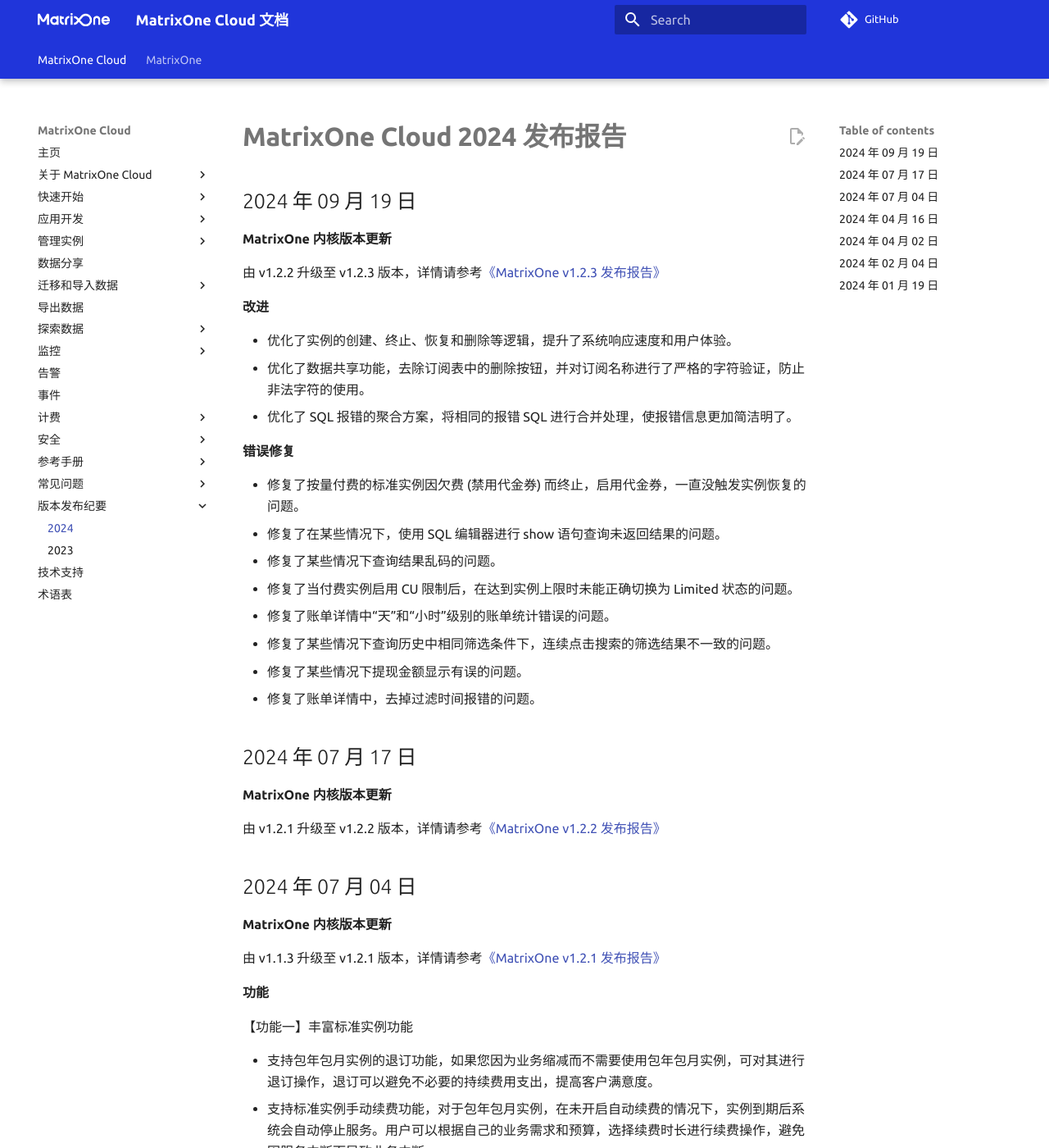
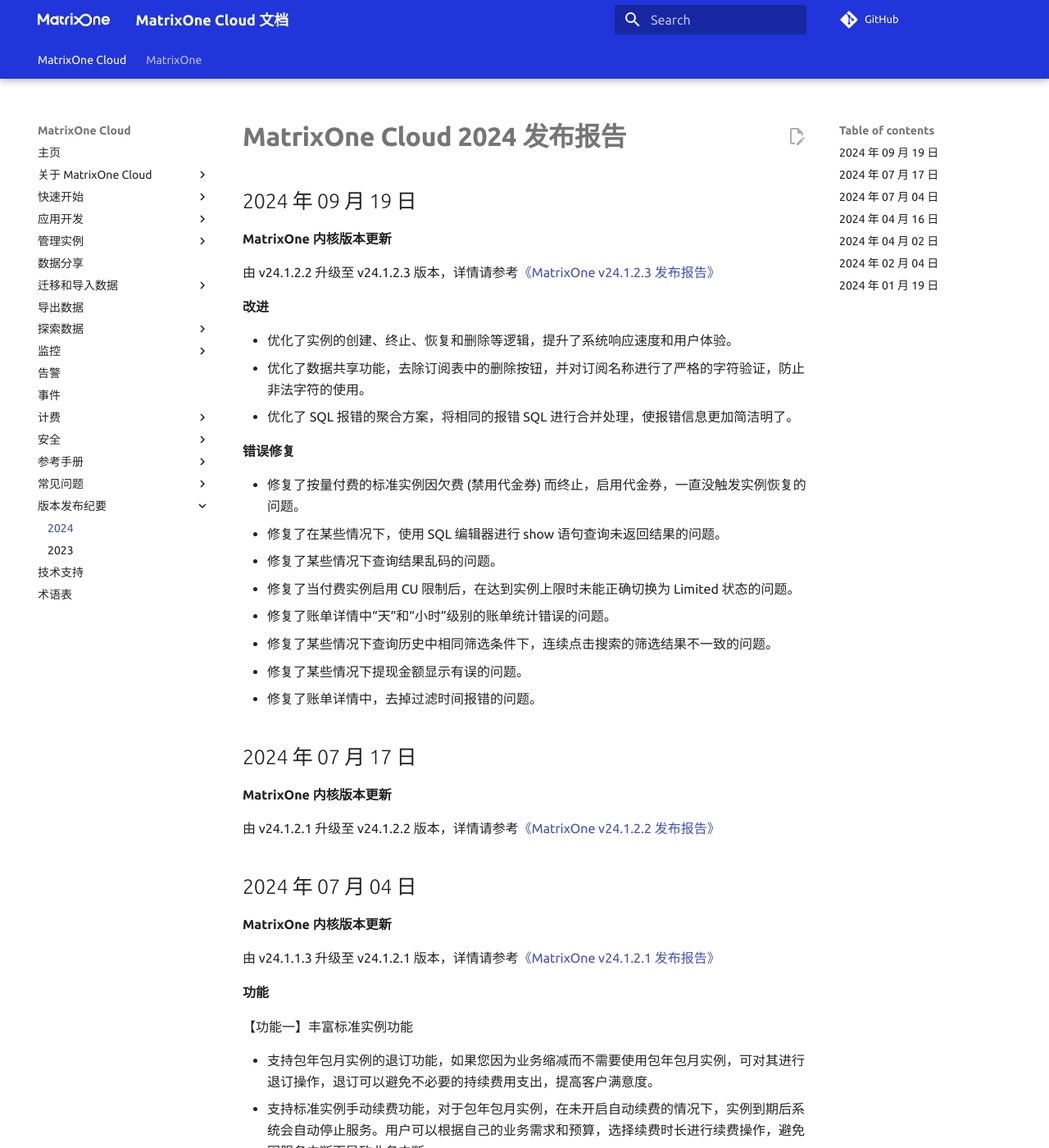
Before and after one commit to yangj1211/moc-docs, an MkDocs documentation site: the page built from docs/MatrixOne-Cloud/Release-Notes/2024.md, in a window 1280 px wide and 1400 px high. Shown: the whole window at 82% size. Built offline with MkDocs 1.6.1 and Material for MkDocs 9.7.7, drawn with Linux system fonts in a browser that asks for light colours; comment, search, counter and statistics services are not loaded; the version menu is left out; some of the changed text lies outside the part shown.

Commit message:
change mo version

```diff
--- a/docs/MatrixOne-Cloud/Release-Notes/2024.md
+++ b/docs/MatrixOne-Cloud/Release-Notes/2024.md
@@ -4,7 +4,7 @@
 
 **MatrixOne 内核版本更新**
 
-由 v1.2.2 升级至 v1.2.3 版本，详情请参考[《MatrixOne v1.2.3 发布报告》](https://docs.matrixorigin.cn/1.2.3/MatrixOne/Release-Notes/v1.2.3/)
+由 v24.1.2.2 升级至 v24.1.2.3 版本，详情请参考[《MatrixOne v24.1.2.3 发布报告》](https://docs.matrixorigin.cn/v24.1.2.3/MatrixOne/Release-Notes/v24.1.2.3/)
 
 **改进**
 
@@ -27,13 +27,13 @@
 
 **MatrixOne 内核版本更新**
 
-由 v1.2.1 升级至 v1.2.2 版本，详情请参考[《MatrixOne v1.2.2 发布报告》](https://docs.matrixorigin.cn/1.2.2/MatrixOne/Release-Notes/v1.2.2/)
+由 v24.1.2.1 升级至 v24.1.2.2 版本，详情请参考[《MatrixOne v24.1.2.2 发布报告》](https://docs.matrixorigin.cn/v24.1.2.3/MatrixOne/Release-Notes/v24.1.2.2/)
 
 ## 2024 年 07 月 04 日
 
 **MatrixOne 内核版本更新**
 
-由 v1.1.3 升级至 v1.2.1 版本，详情请参考[《MatrixOne v1.2.1 发布报告》](https://docs.matrixorigin.cn/1.2.1/MatrixOne/Release-Notes/v1.2.1/)
+由 v24.1.1.3 升级至 v24.1.2.1 版本，详情请参考[《MatrixOne v24.1.2.1 发布报告》](https://docs.matrixorigin.cn/v24.1.2.3/MatrixOne/Release-Notes/v24.1.2.1/)
 
 **功能**
 
@@ -103,7 +103,7 @@
 
 **MatrixOne 内核版本更新**
 
-由 v1.1.2 升级至 v1.1.3 版本，详情请参考[《MatrixOne v1.1.3 发布报告》](https://docs.matrixorigin.cn/1.1.3/MatrixOne/Release-Notes/v1.1.3/)
+由 v24.1.1.2 升级至 v24.1.1.3 版本，详情请参考[《MatrixOne v24.1.1.3 发布报告》](https://docs.matrixorigin.cn/v24.1.2.3/MatrixOne/Release-Notes/v24.1.1.3/)
 
 **错误修复**
 
@@ -124,7 +124,7 @@
 
 **MatrixOne 内核版本更新**
 
-由 v1.1.1 升级至 v1.1.2 版本，详情请参考[《MatrixOne v1.1.2 发布报告》](https://docs.matrixorigin.cn/1.1.2/MatrixOne/Release-Notes/v1.1.2/)
+由 v24.1.1.1 升级至 v24.1.1.2 版本，详情请参考[《MatrixOne v1.1.2 发布报告》](https://docs.matrixorigin.cn/v24.1.2.3/MatrixOne/Release-Notes/v24.1.1.2/)
 
 **功能**
 
@@ -201,7 +201,7 @@
 
 **MatrixOne 内核版本更新**
 
-由 v1.0.2 升级至 v1.1.1 版本，详情请参考[《MatrixOne v1.1.1 发布报告》](https://docs.matrixorigin.cn/1.1.1/MatrixOne/Release-Notes/v1.1.1/)
+由 v23.1.0.2 升级至 v24.1.1.1 版本，详情请参考[《MatrixOne v24.1.1.1 发布报告》](https://docs.matrixorigin.cn/v24.1.2.3/MatrixOne/Release-Notes/v24.1.1.1/)
 
 **改进**
 
```
Also changed, not shown: docs/MatrixOne-Cloud/Data-Explore/query-anlysis/queries-history.md (+1 -1 lines), docs/MatrixOne-Cloud/Data-Explore/sql-editor.md (+1 -1 lines), docs/MatrixOne-Cloud/Release-Notes/2023.md (+2 -2 lines).
